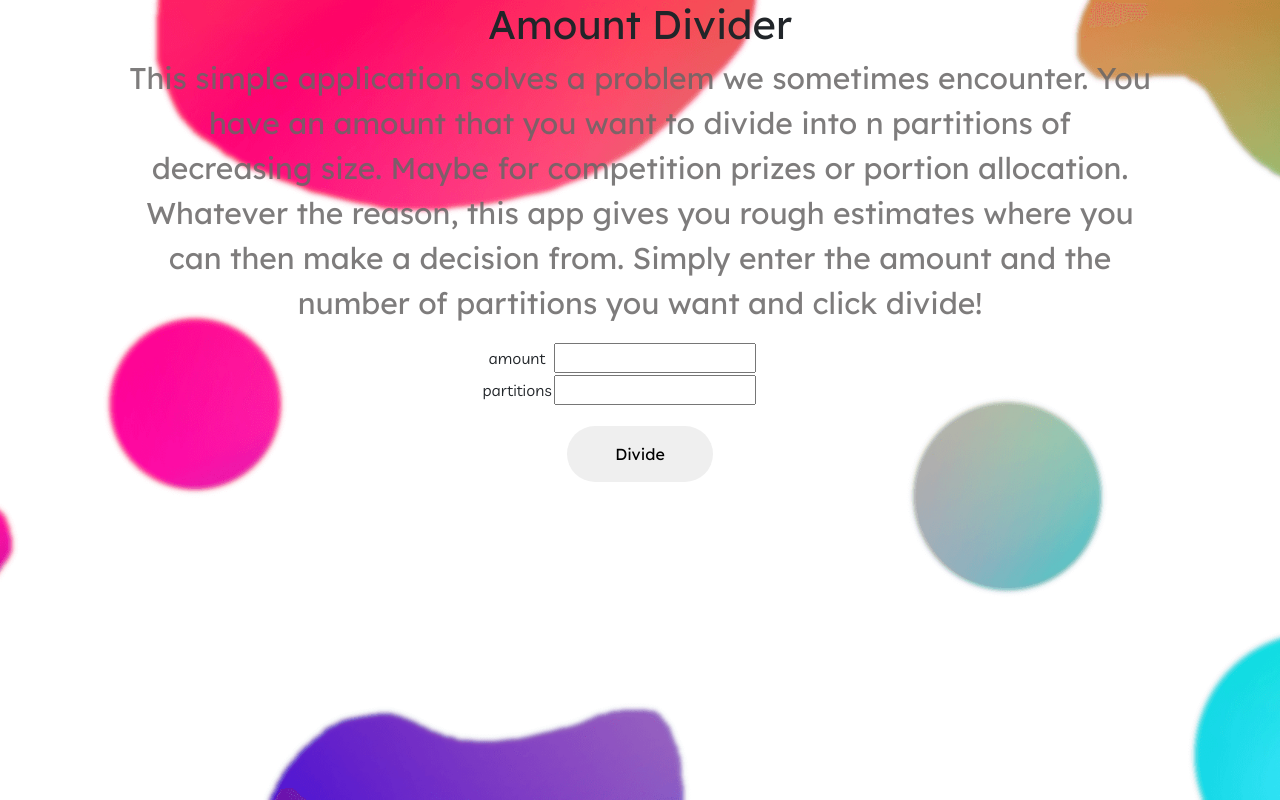
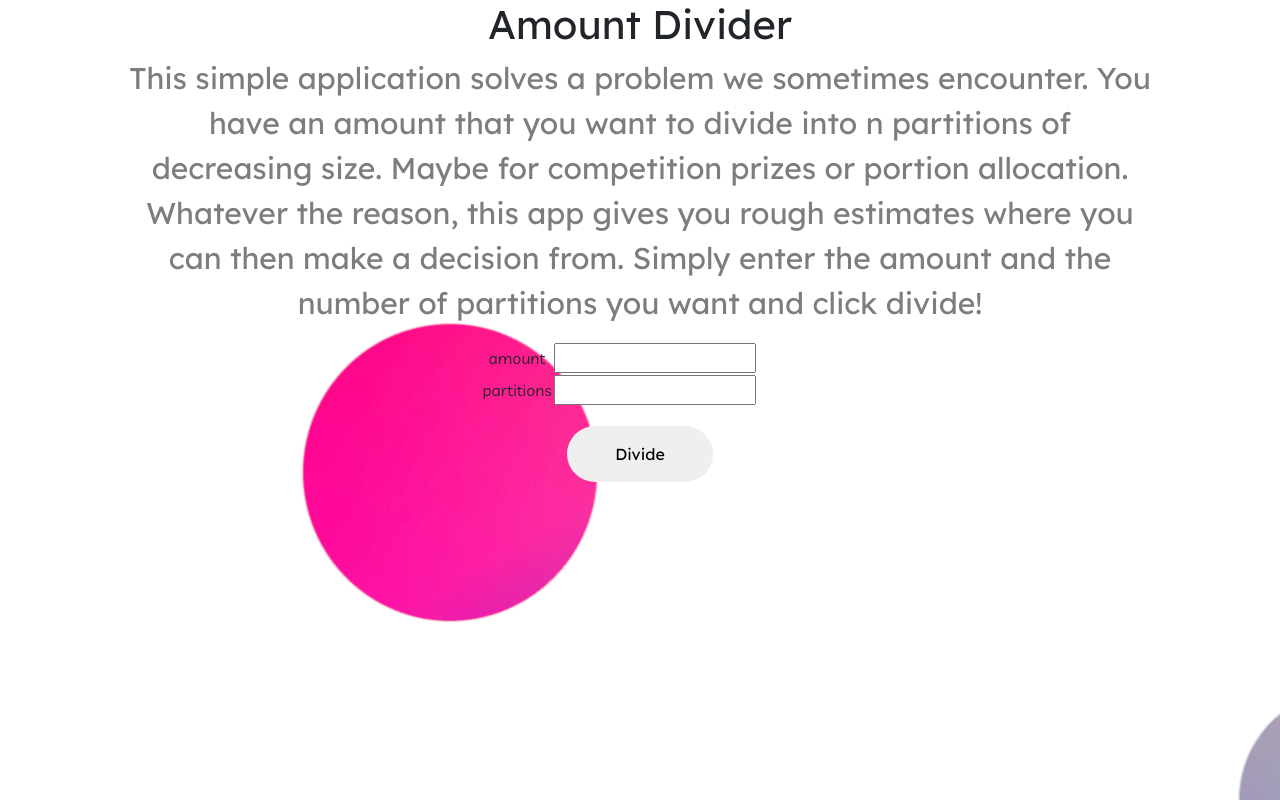
Before and after one commit to TinoMuzambi/AmountDivider, a Flask app: page / in a window 1280 px wide. Run offline with Flask 2, Linux system fonts and the light colour scheme; some libraries are stand-ins or nearby versions.

Commit message:
Updates bg image.

```diff
--- a/static/css/style.css
+++ b/static/css/style.css
@@ -58,10 +58,14 @@ p {
     color: var(--text-light);
 }
 
+html {
+
+}
+
 html, body {
     margin: 0;
     padding: 0;
-    height: 100%;
+    background: url("../bg.png");
 
     /*      Theme colors        */
     --text-gray: #3f4954;
@@ -76,12 +80,6 @@ html, body {
     --Josefin: 'Josefin', sans-serif;
     --Lexend: 'Lexend', sans-serif;
     --Livvic: 'Livvic', sans-serif;
-}
-
-.bg {
-    background: url("../bg.png") no-repeat center;
-    background-size: cover;
-    height: 100%;
 }
 
 .form-holder {
--- a/templates/index.html
+++ b/templates/index.html
@@ -22,7 +22,6 @@
     <title>Amount Divider</title>
 </head>
 <body>
-    <div class="bg">
     <div class="form-holder">
         <h1>Amount Divider</h1>
         <p>This simple application solves a problem we sometimes encounter. You have an amount that you want to divide into
@@ -58,7 +57,6 @@
         </div>
     </div>
 
-    </div>
 
 </body>
 </html>
```
Also changed, not shown: static/bg.png. Lines whose indentation alone changed are shown as unchanged.
